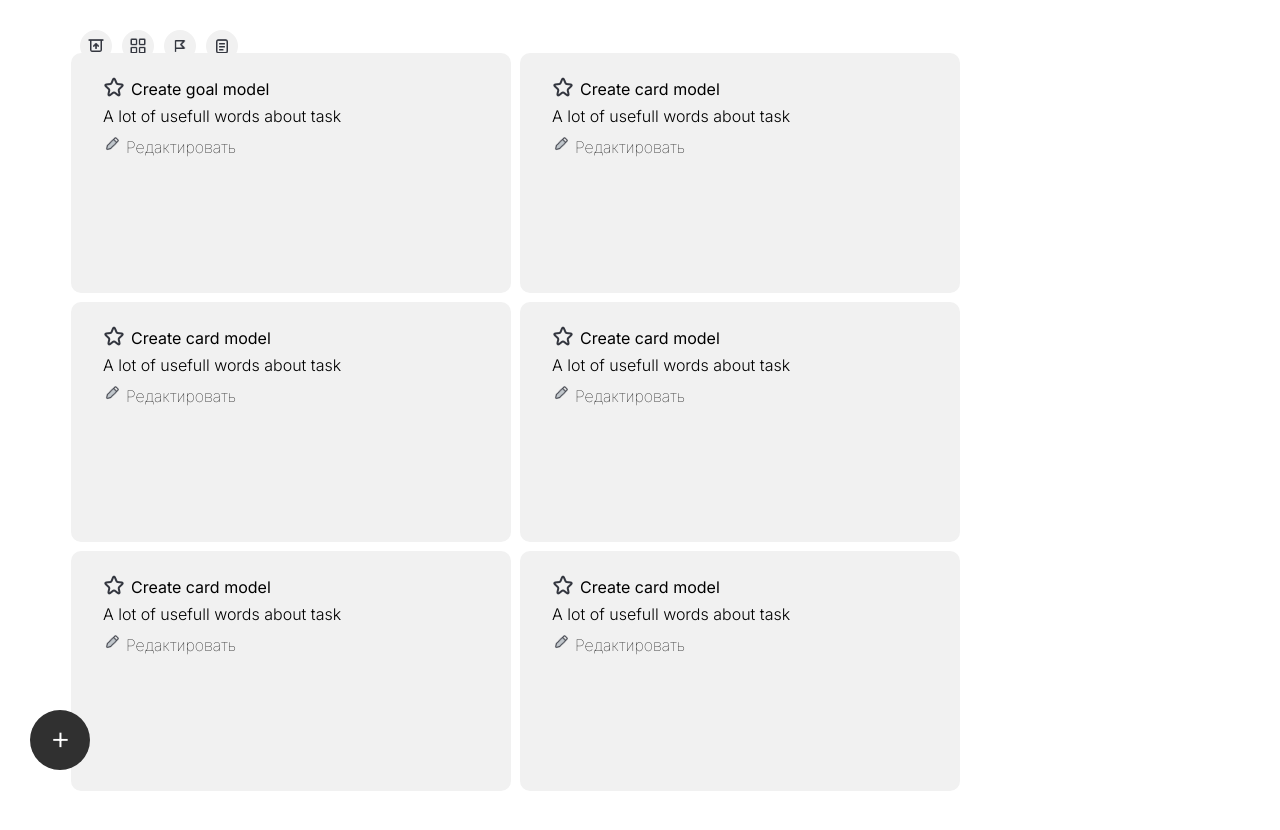
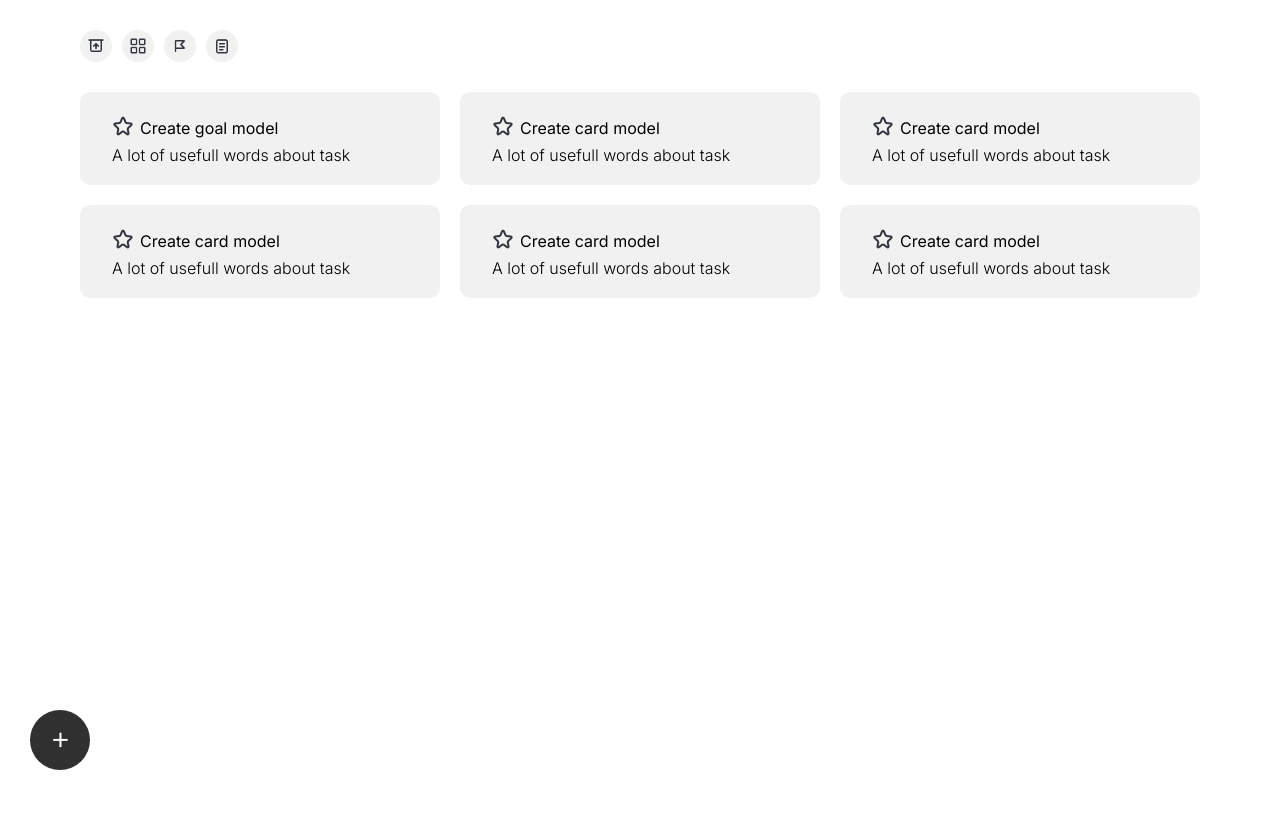
Before and after one commit to Perfectrum/psycho, a React (Create React App) app in the folder frontend/: page /main/goals in a window 1280 px wide. Shown: the top 830 px of the page. After the commit the page ends 800 px from the top, so only its background shows below. Built offline with nearby package versions, Linux system fonts and the light colour scheme.

Commit message:
sdfsfdsfsfsdf

```diff
--- a/frontend/src/logic/cards.js
+++ b/frontend/src/logic/cards.js
@@ -127,6 +127,15 @@ export async function move(card) {
             undefined,
             undefined
         );
+    } else if (card.state === 'done') {
+        await connector.patchTask(
+            card.id,
+            undefined,
+            undefined,
+            'removed',
+            undefined,
+            undefined
+        );
     }
 
     callbackFunc();
@@ -205,7 +214,7 @@ export async function addCard(name, desc, bucket, parent, tags) {
     }
     */
 
-    await connector.createTask(name, desc, 0, 0, bucket_eq.indexOf(bucket), 'todo', parent);
+    await connector.createTask(name, desc, 0, 0, bucket_eq.indexOf(bucket), 'todo', parent, tags);
 
     /*
 
--- a/frontend/src/pages/Goals.js
+++ b/frontend/src/pages/Goals.js
@@ -2,9 +2,5 @@ import { GoalField } from "./compontents/GoalField";
 
 
 export function Goals() {
-    return (
-        <div style={{width:'100vw', height:'100vh', display:'flex', justifyContent:'center', alignItems: 'center'}}>
-             <GoalField/>
-        </div>
-    )
+    return <GoalField/>
 }
--- a/frontend/src/pages/Main.js
+++ b/frontend/src/pages/Main.js
@@ -70,7 +70,7 @@ export function BoardPanel() {
             button.selected = true;
             cardsManager.setFilter(value);
             updateTopButtons([...topButtons]);
-        }} data-tooltip={name == 'Квант' ? "Минимальный промежуток времени (обычно ~20 минут)" : ""} className={`${selected ? "main-page-tab-selected" : ""} main-page-tabs-list-item`}>{name}</div>)
+        }} className={`${selected ? "main-page-tab-selected" : ""} main-page-tabs-list-item`}>{name}</div>)
     }
 
     return (
--- a/frontend/src/pages/compontents/Card.js
+++ b/frontend/src/pages/compontents/Card.js
@@ -21,7 +21,7 @@ export function Card(props) {
             >
             <div className='task-table-card-right'>
                 <div className={`task-table-card-action ${animClass}`} onClick={() => {
-                    if (mode !== 'done' && mode !== 'parent') {
+                    if (mode !== 'parent') {
                         meElem.current.classList.remove('wake-up-anim');
                         meElem.current.classList.add('hide-down-anim');
                     }
--- a/frontend/src/pages/compontents/goal.css
+++ b/frontend/src/pages/compontents/goal.css
@@ -1,34 +1,16 @@
-/*
-.goal-card {
-    display: flex;
-    flex-direction: column;
-    justify-content: flex-start;
-    text-align: center;
-    height: 200px;
-    border-radius: 10px;
-
-    background-color: #f1f1f1;
-
-    width: calc(100% - 40px);
-    max-width: 500px;
-    padding: 20px;
-
-    cursor: pointer;
-} */
-
 .goal-card{
 
     flex-direction: column;
 
-    width: 400px;
+    width: 320px;
     background-color: #f1f1f1;
 
     display: flex;
-    height: 200px;
     border-radius: 10px;
     align-self: flex-start;
     /* border-top: 1px solid #cdcdcd; */
     padding: 20px;
+    margin: 10px;
 }
 
 .goal-card-right {
--- a/frontend/src/pages/compontents/goal.js
+++ b/frontend/src/pages/compontents/goal.js
@@ -14,13 +14,6 @@ export function Goal(props) {
                 <div className="goal-desc">
                     {desc}
                 </div>
-                <div className='edit-goal'>
-                    <div className='edit-goal-tag'>
-                        <img src="/edit.png"></img>
-                        Редактировать
-                    </div>
-                </div>
-
             </div>
         </div>
     );
--- a/frontend/src/pages/compontents/goalField.css
+++ b/frontend/src/pages/compontents/goalField.css
@@ -1,14 +1,11 @@
 
 .goal-field {
     display: inline-flex;
-    gap : 7px;
     align-self: flex-start;
     flex-wrap:  wrap;
+    padding-top: 20px;
     /* flex-basis: auto; */
 }
-.goal-field > div {
-    margin: 1px;
-  }
 
 .goal-field goal-card {
     align-self: flex-start;
```
